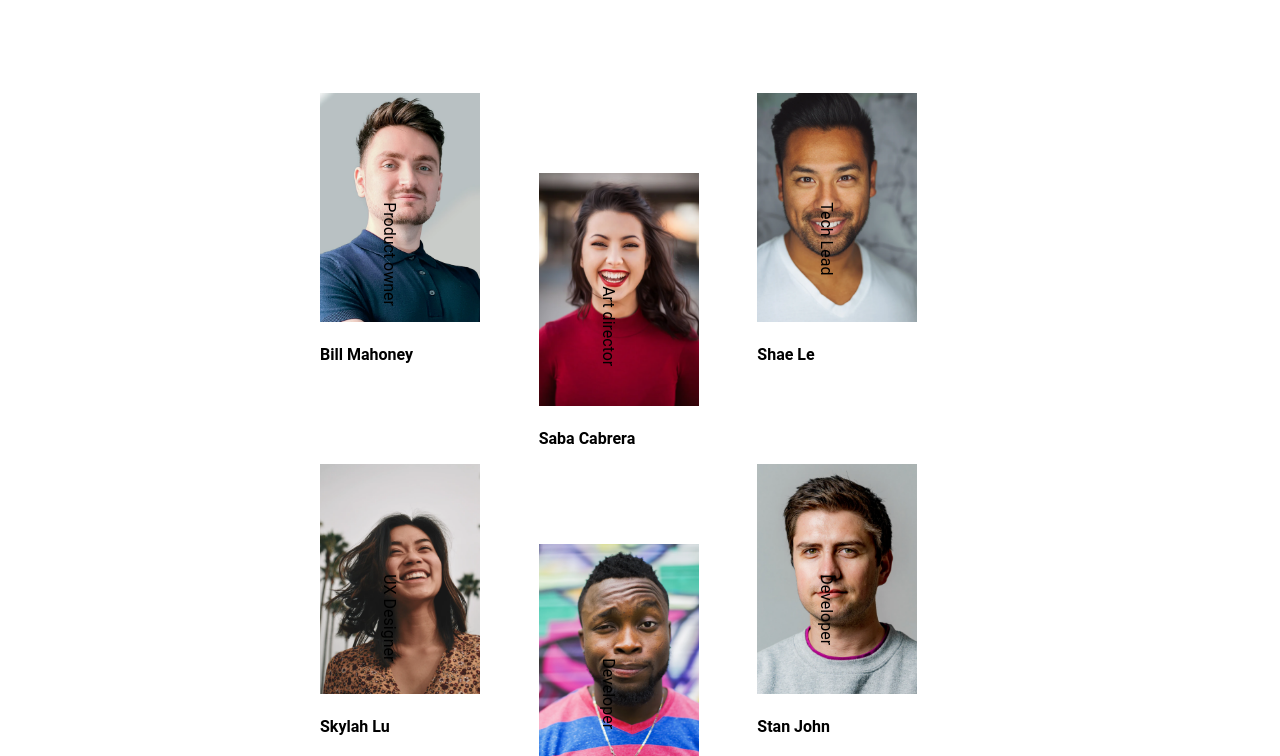
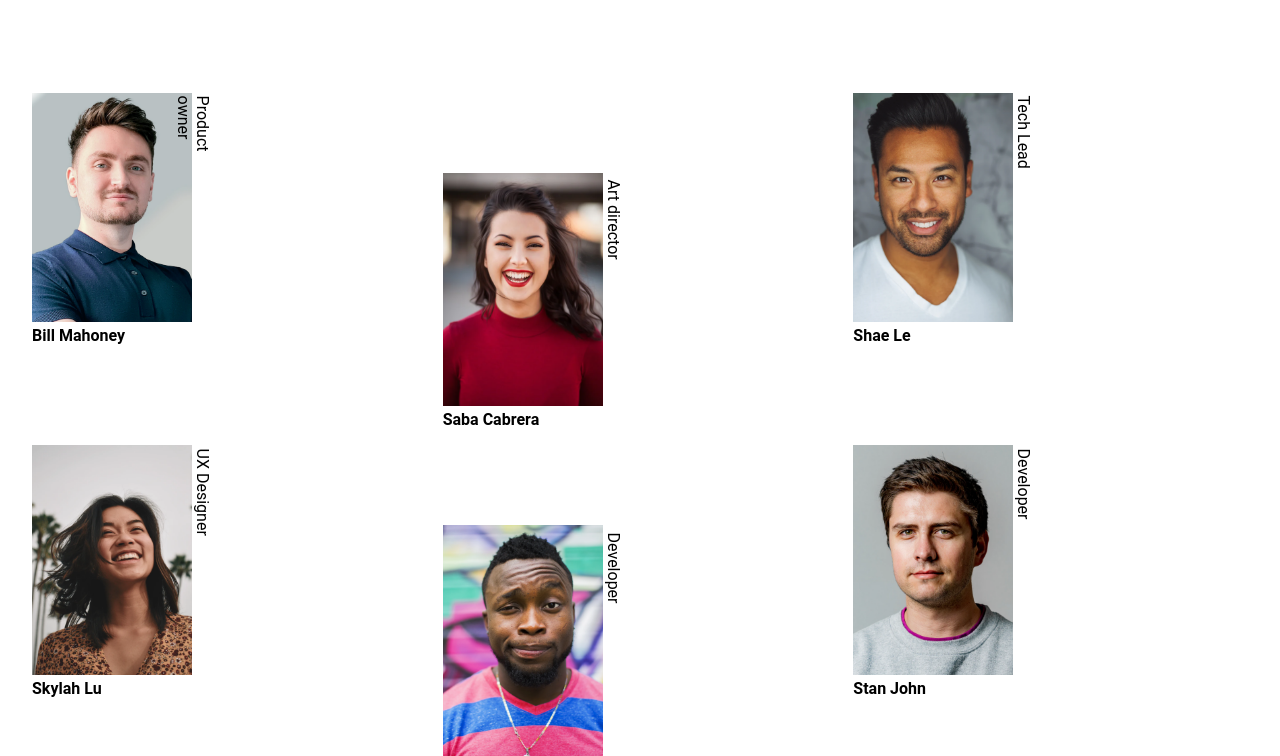
Before and after one commit to lashatatu/lt-devchallanges, a website: page My team page/index.html in a window 1280 px wide. Shown: the part 152-908 px from the top of the page. Drawn offline with Linux system fonts and the light colour scheme.

Commit message:
fixed aligment

```diff
--- a/My team page/index.html
+++ b/My team page/index.html
@@ -38,7 +38,7 @@
 				</div>
 			</header>
 			<div class="cards">
-				<div>
+				<div class='card'>
 					<div>
 						<img src="photo1.png" alt="Product owner Bill mahoney" >
 						<p class="rotated">Product owner</p>
@@ -46,7 +46,7 @@
 					<p class="names">Bill Mahoney</p>
 				</div>
 
-				<div class="top-aligment">
+				<div class="card top-aligment">
 					<div>
 						<img src="photo2.png" alt="Product owner Bill mahoney" >
 						<p class="rotated">Art director</p>
@@ -54,7 +54,7 @@
 					<p class="names">Saba Cabrera</p>
 				</div>
 
-				<div>
+				<div class='card'>
 					<div>
 						<img src="photo3.png" alt="Product owner Bill mahoney" >
 						<p class="rotated">Tech Lead</p>
@@ -62,7 +62,7 @@
 					<p class="names">Shae Le</p>
 				</div>
 
-				<div>
+				<div class='card'>
 					<div>
 						<img src="photo4.png" alt="Product owner Bill mahoney" >
 						<p class="rotated">UX Designer</p>
@@ -70,7 +70,7 @@
 					<p class="names">Skylah Lu</p>
 				</div>
 
-				<div class="top-aligment">
+				<div class="card top-aligment">
 					<div>
 						<img src="photo5.png" alt="Product owner Bill mahoney" >
 						<p class="rotated">Developer</p>
@@ -78,7 +78,7 @@
 					<p class="names">Griff Richards</p>
 				</div>
 
-				<div>
+				<div class='card'>
 					<div>
 						<img src="photo6.png" alt="Product owner Bill mahoney" >
 						<p class="rotated">Developer</p>
--- a/My team page/main.scss
+++ b/My team page/main.scss
@@ -8,7 +8,7 @@
 $mobile: 768px;
 
 .container {
-  padding: 4rem 20rem;
+  padding: 4rem 2rem;
   @media screen and (max-width: $mobile) {
     padding: 2rem;
   }
@@ -30,7 +30,10 @@ $mobile: 768px;
 
   @media screen and (max-width: $mobile) {
     flex-direction: column;
+    align-items: center;
+    align-content: center;
     h1 {
+      width: 20rem;
       padding-top: 3rem;
       padding-bottom: 2rem;
     }
@@ -42,13 +45,23 @@ $mobile: 768px;
   grid-template-columns: repeat(3, minmax(0, 1fr));
   grid-gap: 1rem;
   padding-bottom: 6rem;
+  position: relative;
+
+  .card{
+    width: 100%;
+    position: relative;
+  }
+
 
   img {
     width: 10rem;
   }
 
   .rotated {
-    transform: rotate(90deg) translateY(2rem) translateX(-2rem);
+    position: absolute;
+    width: 100px;
+    height: 100px;
+    transform: rotate(90deg) translateY(-5rem) translateX(-14.4rem);
   }
 
   .top-aligment {
@@ -65,7 +78,11 @@ $mobile: 768px;
       width: 8rem;
     }
     .rotated {
-      transform: rotate(90deg) translateY(-4rem) translateX(-7rem);
+
+      position: absolute;
+      width: 100px;
+      height: 100px;
+      transform: rotate(90deg) translateY(-3rem) translateX(-11.5rem);
     }
 
     .top-aligment {
```
Also changed, not shown: My team page/main.css, 1 other file.
